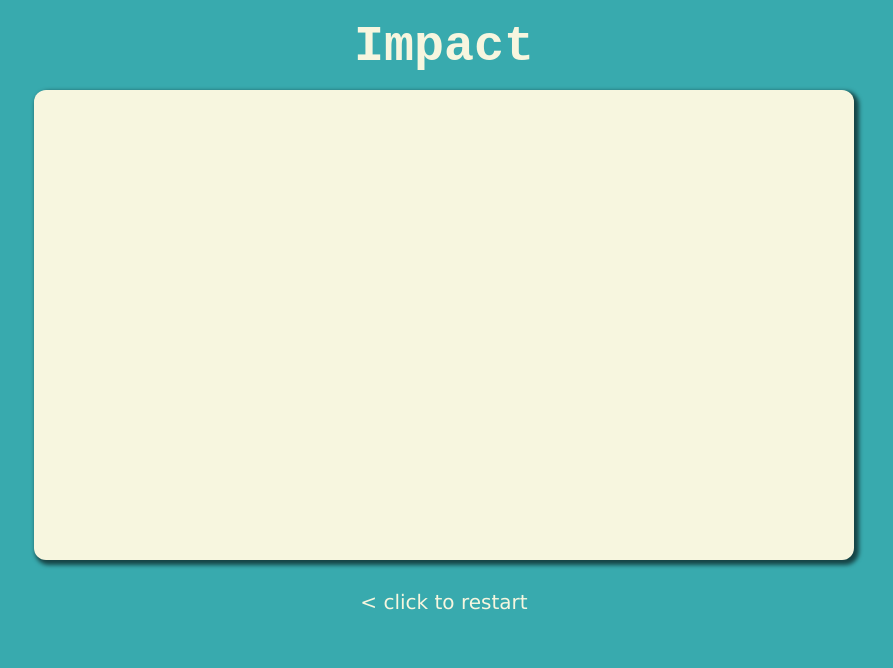
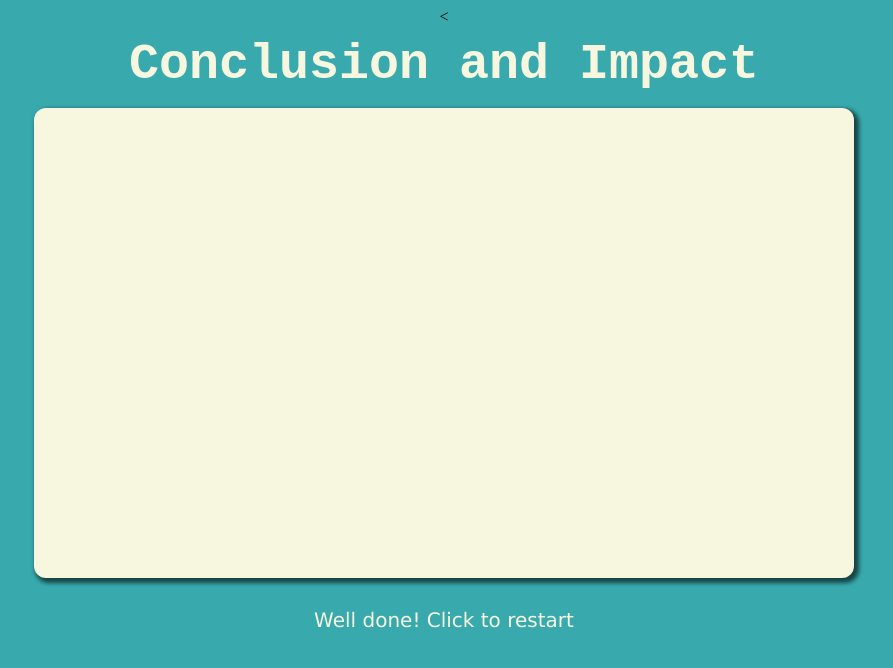
Before and after one commit to mysicol/ada, a plain HTML site: page impact.html in a window 1280 px wide. Shown: the whole page, without its empty margins (196-1089 px from the left). Drawn offline with Linux system fonts and the light colour scheme.

Commit message:
Update impact.html

```diff
--- a/impact.html
+++ b/impact.html
@@ -8,12 +8,13 @@
   <link rel="stylesheet" href="style.css">
     <body>
     <div class="container">
-        <h1>Impact</h1>
+        <<h1>Conclusion and Impact</h1>
         <div class="body-container">
             <p></p>
+
         </div>
         <div class="next-button" onclick="window.location.href='index.html'">
-            <div class="button-text">< click to restart</div>
+            <div class="button-text">Well done! Click to restart</div>
         </div>
     </div>
 </body>
```
